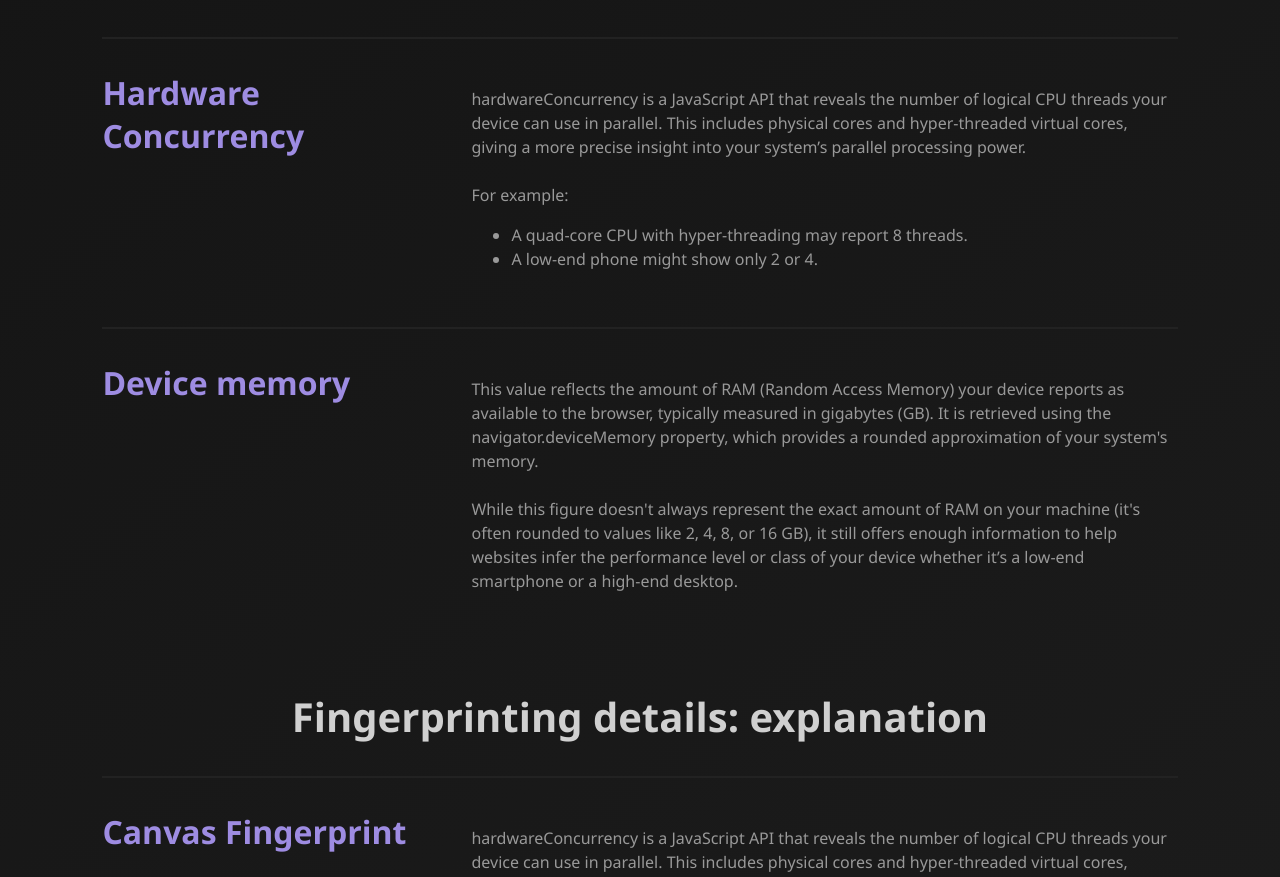
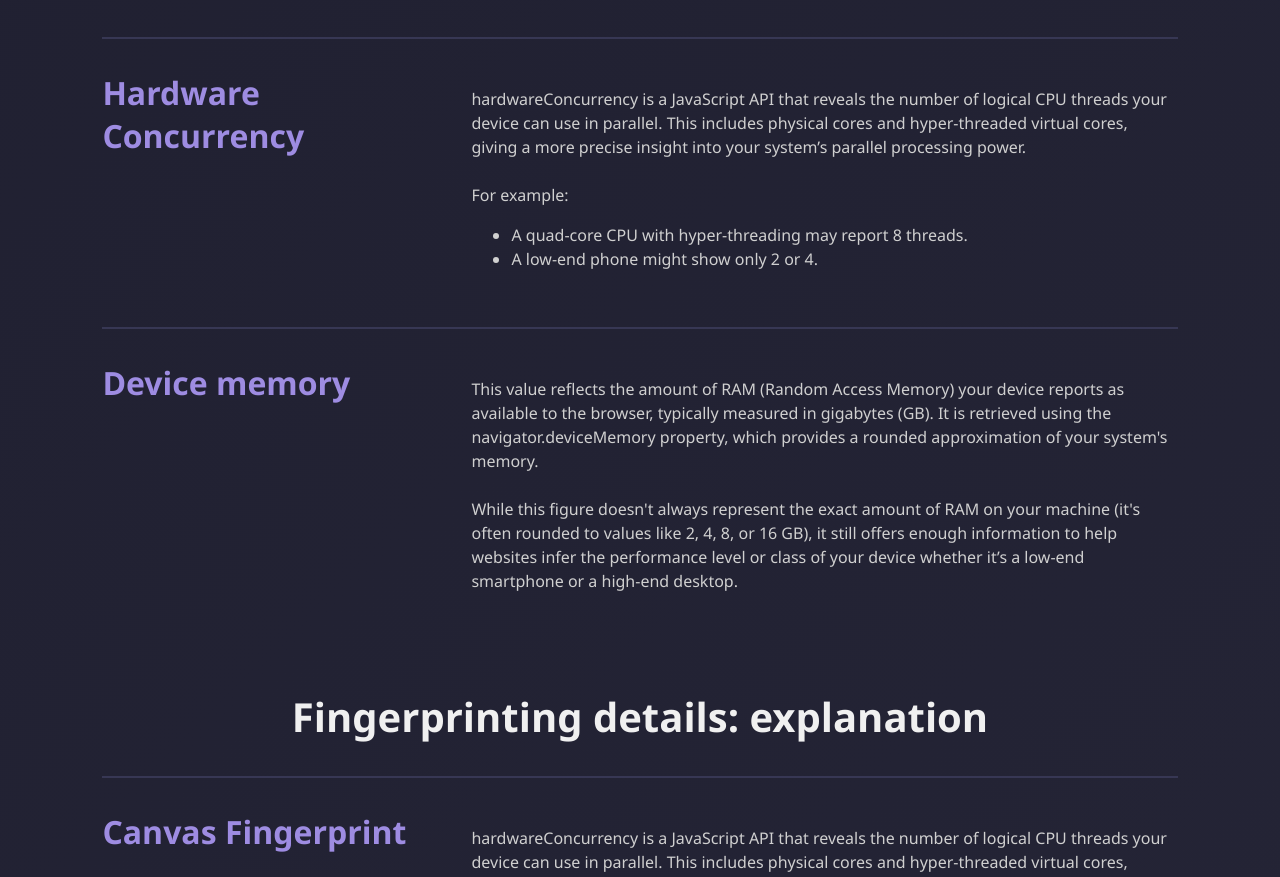
Before and after one commit to RikoRiken/Unmasked, a plain HTML site: page docs/about.html in a window 1280 px wide. Shown: the part 1923-2800 px from the top of the page. Drawn offline with Linux system fonts and the light colour scheme.

Commit message:
Editing style

```diff
--- a/docs/styles/about.css
+++ b/docs/styles/about.css
@@ -2,8 +2,9 @@ body {
     margin: 0;
     padding: 0;
     font-family: "Segoe UI", sans-serif;
-    background: linear-gradient(145deg, #0f0f0f, #1e1e1e);
-    background-color: #0f0f0f;
+    background: linear-gradient(135deg, #1e1e2f, #2c2c3e, #1e1e2f);
+    background-size: 400% 400%;
+    animation: gradientShift 15s ease infinite;
     color: #f4f4f4;
     display: flex;
     flex-direction: column;
@@ -44,7 +45,7 @@ h2 {
     font-size: 2.5rem;
     margin-top: 5rem;
     margin-bottom: 2rem;
-    color: #d0d0d0;
+    color: #f0f0f0;
 }
 
 .intro {
@@ -78,7 +79,7 @@ h2 {
     margin-bottom: 2.5rem;
     align-items: start;
     padding-top: 2rem;
-    border-top: 2px solid #222;
+    border-top: 2px solid #373754;
     margin-left: 8%;
     margin-right: 8%;
 }
@@ -91,7 +92,7 @@ h2 {
 }
 
 .description {
-    color: #999;
+    color: #d0d0d0;
     font-weight: 300;
     font-size: 1rem;
     text-align: left;
```
